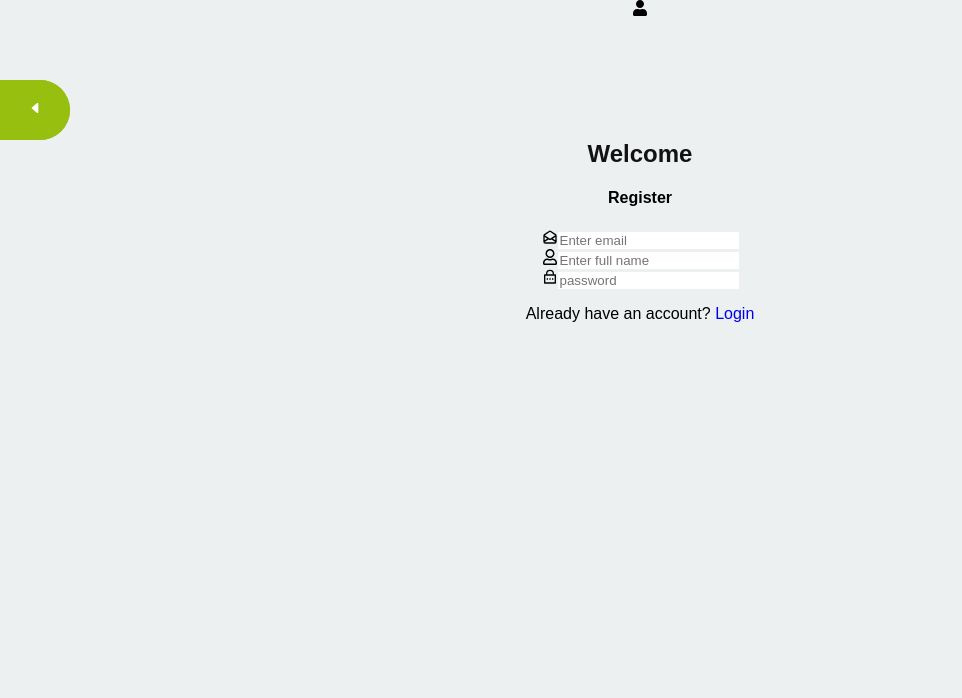
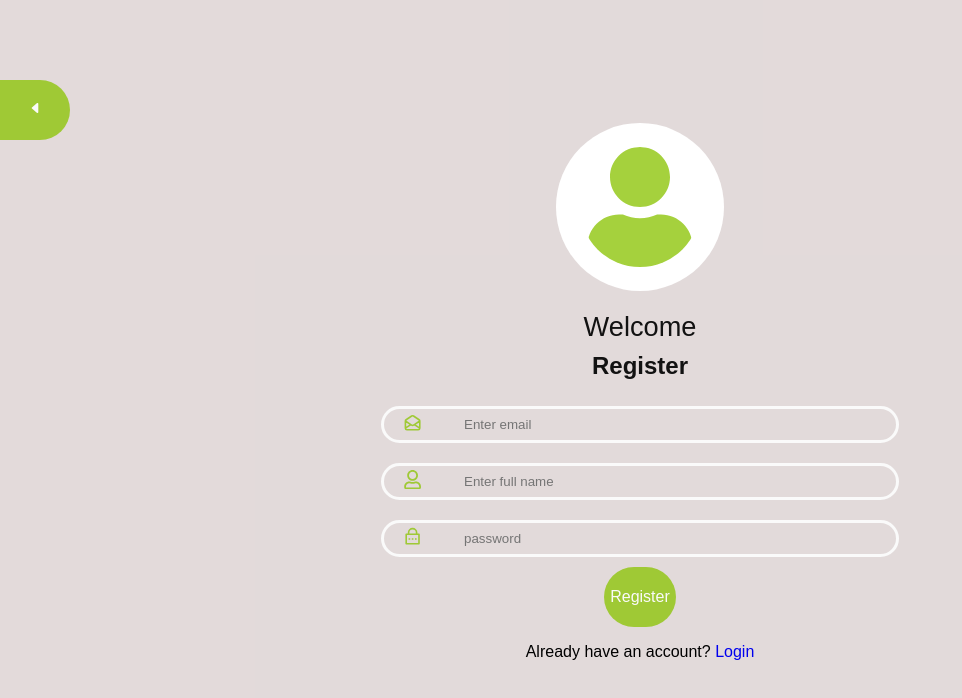
Before and after one commit to Wahaj-Ali/homely-frontend, a React (Create React App) app: page /register in a window 1280 px wide. Shown: the top 698 px of the page, without its empty margins (0-962 px from the left). Built offline with nearby package versions, Linux system fonts and the light colour scheme.

Commit message:
Update Login.scss

```diff
--- a/src/components/auth/Login.scss
+++ b/src/components/auth/Login.scss
@@ -1,6 +1,7 @@
 @import './../scss/config';
 
-.login-section {
+.login-section,
+.login-register {
   display: flex;
   flex-direction: column;
   background-color: $background-color;
@@ -88,7 +89,7 @@
       position: inherit;
       border-top-left-radius: 50px;
       border-bottom-left-radius: 50px;
-      width: 4rem;
+      width: 4.5rem;
     }
   }
 
```
